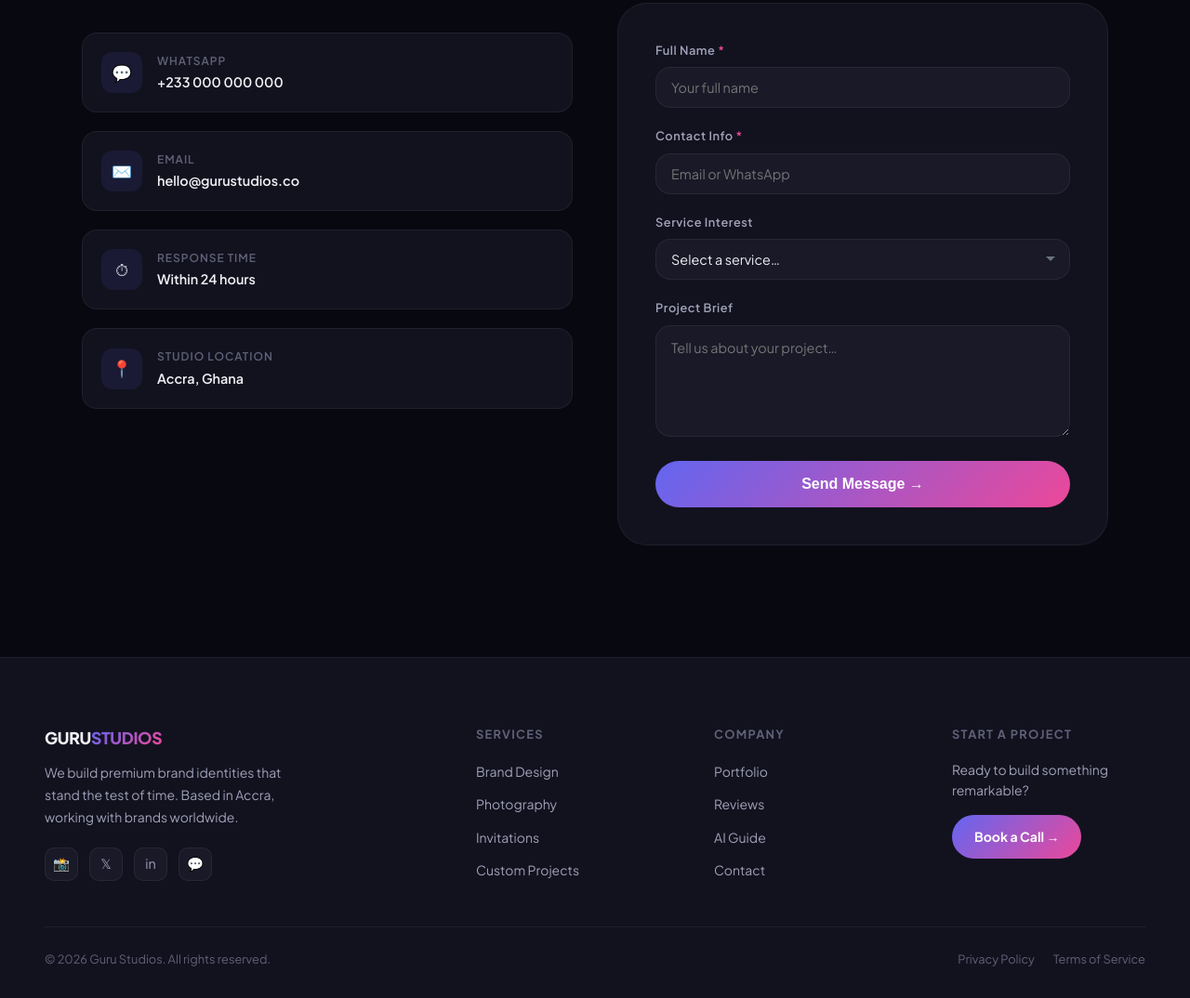
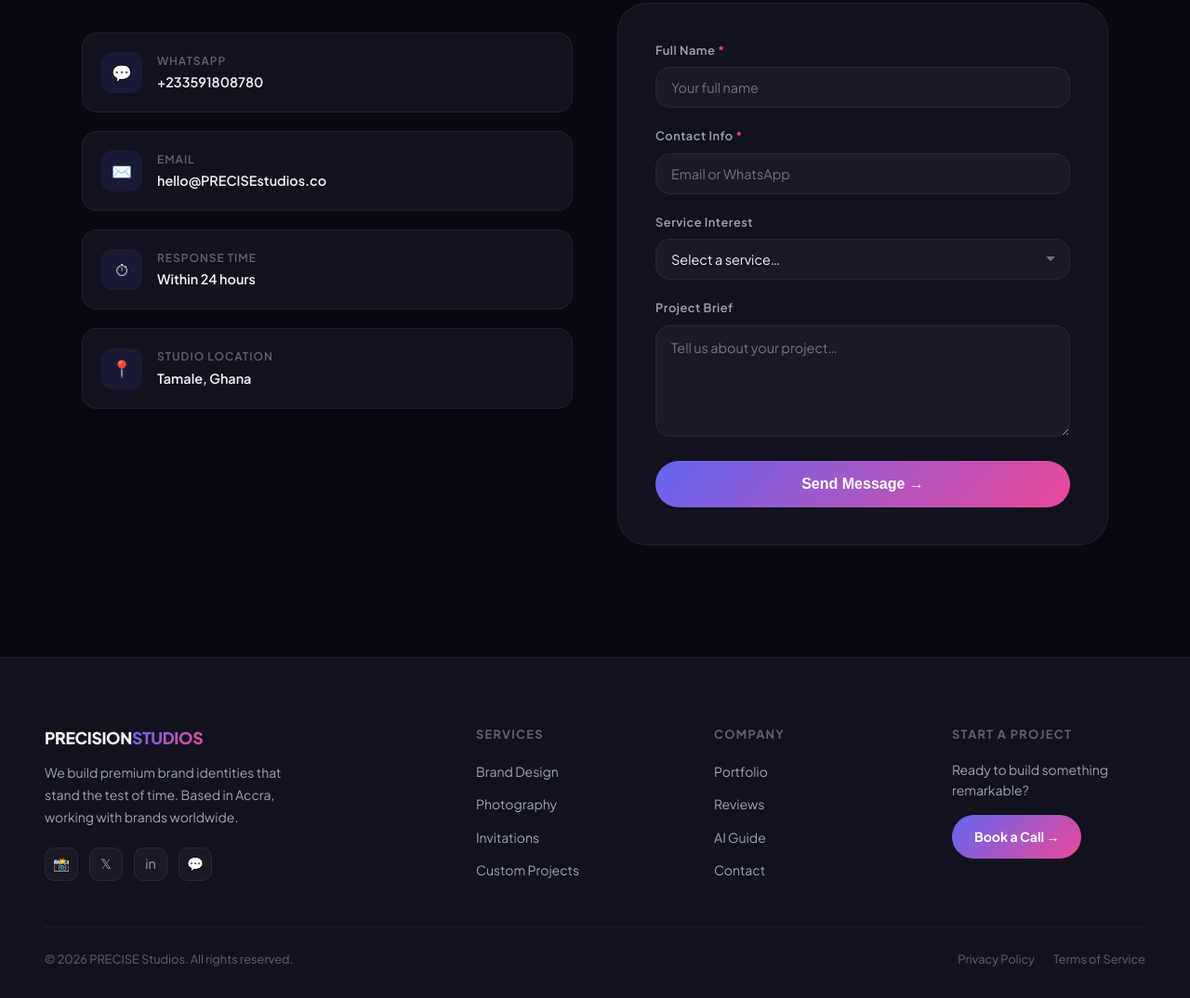
Before and after one commit to abdulwasirhabib92-sketch/Weby-Gury, a plain HTML site: page index.html in a window 1280 px wide. Shown: the part 5712-6786 px from the top of the page at 93% size. Drawn offline with nearby package versions, Linux system fonts and the light colour scheme; a web font is replaced by a local one.

Commit message:
Update index.html

```diff
--- a/index.html
+++ b/index.html
@@ -3,26 +3,26 @@
 <head>
 <meta charset="UTF-8">
 <meta name="viewport" content="width=device-width, initial-scale=1.0">
-<title>Guru Studios | Premium Creative Agency — Branding, Photography & Design</title>
+<title>PRECISION Studios | Premium Creative Agency — Branding, Photography & Design</title>
 <meta name="description" content="Guru Studios builds world-class brands. Expert branding, commercial photography, luxury invitations, and AI-powered creative strategy. Book your consultation today.">
 <meta name="robots" content="index, follow">
-<link rel="canonical" href="https://weby-gury.vercel.app/">
-<meta property="og:title" content="Guru Studios | Premium Creative Agency">
+<link rel="canonical" href="https://PRECISE.vercel.app/">
+<meta property="og:title" content="PRECISION Studios | Premium Creative Agency">
 <meta property="og:description" content="We build brands that speak louder than words. Book your free strategy call.">
 <meta property="og:image" content="https://images.unsplash.com/photo-1626785774573-4b799315345d?w=1200&q=80">
-<meta property="og:url" content="https://weby-gury.vercel.app/">
+<meta property="og:url" content="https://PRECISE.vercel.app/">
 <meta property="og:type" content="website">
 <meta name="twitter:card" content="summary_large_image">
-<meta name="twitter:title" content="Guru Studios | Premium Creative Agency">
+<meta name="twitter:title" content="PRECISE Studios | Premium Creative Agency">
 <meta name="twitter:description" content="We build brands that speak louder than words.">
 <meta name="twitter:image" content="https://images.unsplash.com/photo-1626785774573-4b799315345d?w=1200&q=80">
 <script type="application/ld+json">
 {
   "@context": "https://schema.org",
   "@type": "CreativeWork",
-  "name": "Guru Studios",
+  "name": "PRECISION Studios",
   "description": "Premium Creative Agency — Branding, Photography, Design",
-  "url": "https://weby-gury.vercel.app/",
+  "url": "https://PRECISE.vercel.app/",
   "serviceType": ["Brand Design", "Photography", "Invitation Design", "Creative Strategy"]
 }
 </script>
@@ -31,7 +31,7 @@
 <link href="https://fonts.googleapis.com/css2?family=Plus+Jakarta+Sans:wght@300;400;500;600;700;800&family=Playfair+Display:ital,wght@0,700;0,800;1,700&display=swap" rel="stylesheet">
 <style>
 /* ============================================================
-   GURU STUDIOS — REDESIGNED v2.0
+   PRECISE STUDIOS — REDESIGNED v2.0
    Design System: Dark luxury, editorial, conversion-optimized
    ============================================================ */
 
@@ -1187,14 +1187,14 @@ footer {
             <div class="contact-item-icon" aria-hidden="true">💬</div>
             <div>
               <div class="contact-item-label">WhatsApp</div>
-              <div class="contact-item-val">+233 000 000 000</div>
+              <div class="contact-item-val">+233591808780</div>
             </div>
           </div>
           <div class="contact-item">
             <div class="contact-item-icon" aria-hidden="true">✉️</div>
             <div>
               <div class="contact-item-label">Email</div>
-              <div class="contact-item-val">hello&#64;gurustudios&#46;co</div>
+              <div class="contact-item-val">hello&#64;PRECISEstudios&#46;co</div>
             </div>
           </div>
           <div class="contact-item">
@@ -1208,7 +1208,7 @@ footer {
             <div class="contact-item-icon" aria-hidden="true">📍</div>
             <div>
               <div class="contact-item-label">Studio Location</div>
-              <div class="contact-item-val">Accra, Ghana</div>
+              <div class="contact-item-val">Tamale, Ghana</div>
             </div>
           </div>
         </div>
@@ -1253,7 +1253,7 @@ footer {
   <div class="footer-inner">
     <div class="footer-top">
       <div>
-        <a href="#" class="nav-logo" style="font-size:1.1rem">GURU<span>STUDIOS</span></a>
+        <a href="#" class="nav-logo" style="font-size:1.1rem">PRECISION<span>STUDIOS</span></a>
         <p class="footer-brand-desc">We build premium brand identities that stand the test of time. Based in Accra, working with brands worldwide.</p>
         <div class="footer-social">
           <a href="#" class="social-btn" aria-label="Instagram">📸</a>
@@ -1287,7 +1287,7 @@ footer {
       </div>
     </div>
     <div class="footer-bottom">
-      <span>© 2026 Guru Studios. All rights reserved.</span>
+      <span>© 2026 PRECISE Studios. All rights reserved.</span>
       <div style="display:flex;gap:20px">
         <a href="#">Privacy Policy</a>
         <a href="#">Terms of Service</a>
@@ -1326,7 +1326,7 @@ footer {
 
 <script>
 // ============================================================
-// GURU STUDIOS — JS v2.0
+// PRECISION STUDIOS — JS v2.0
 // ============================================================
 
 const AI_ENDPOINT = 'https://weby-gury.vercel.app/api/chat';
```
